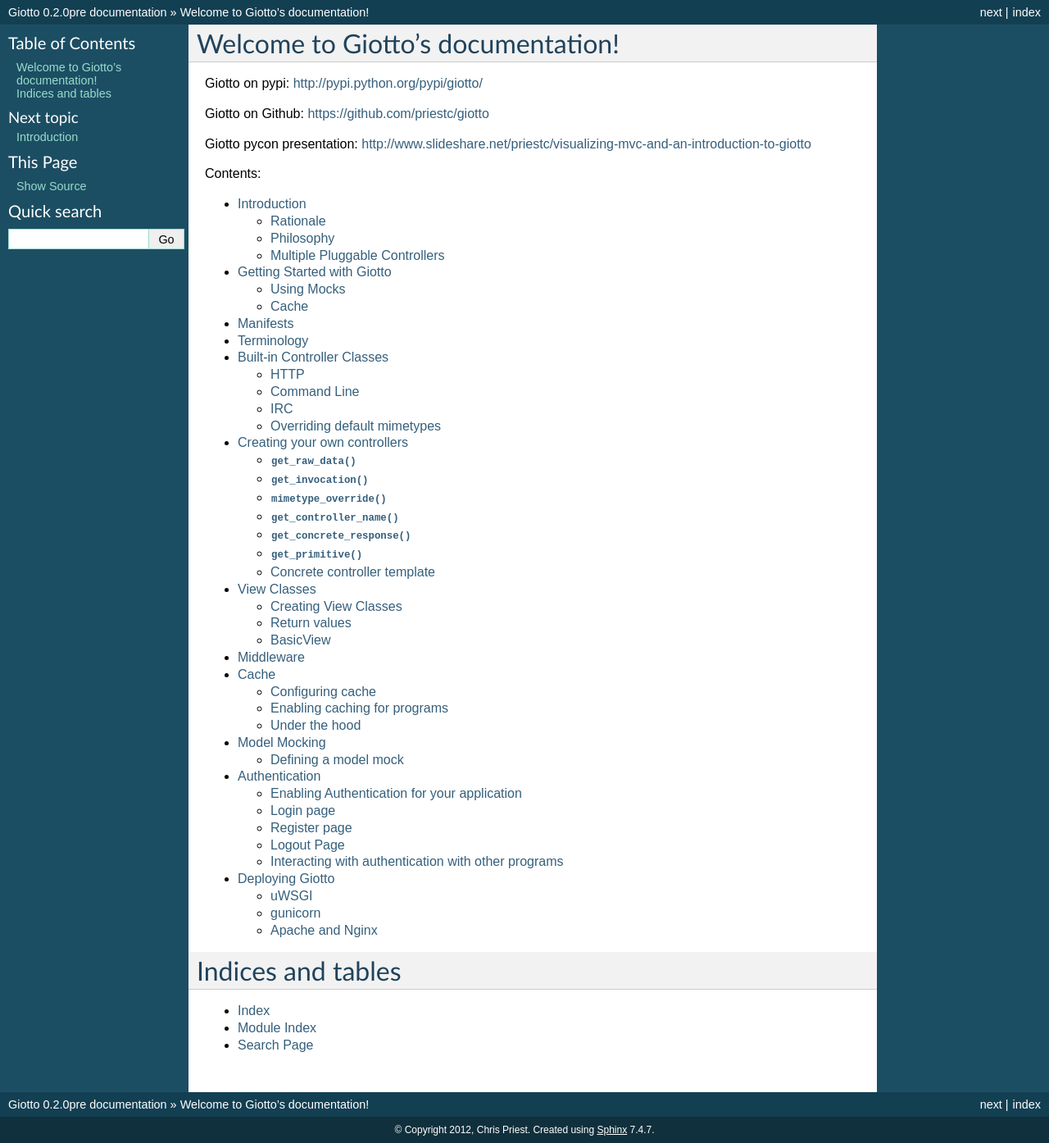
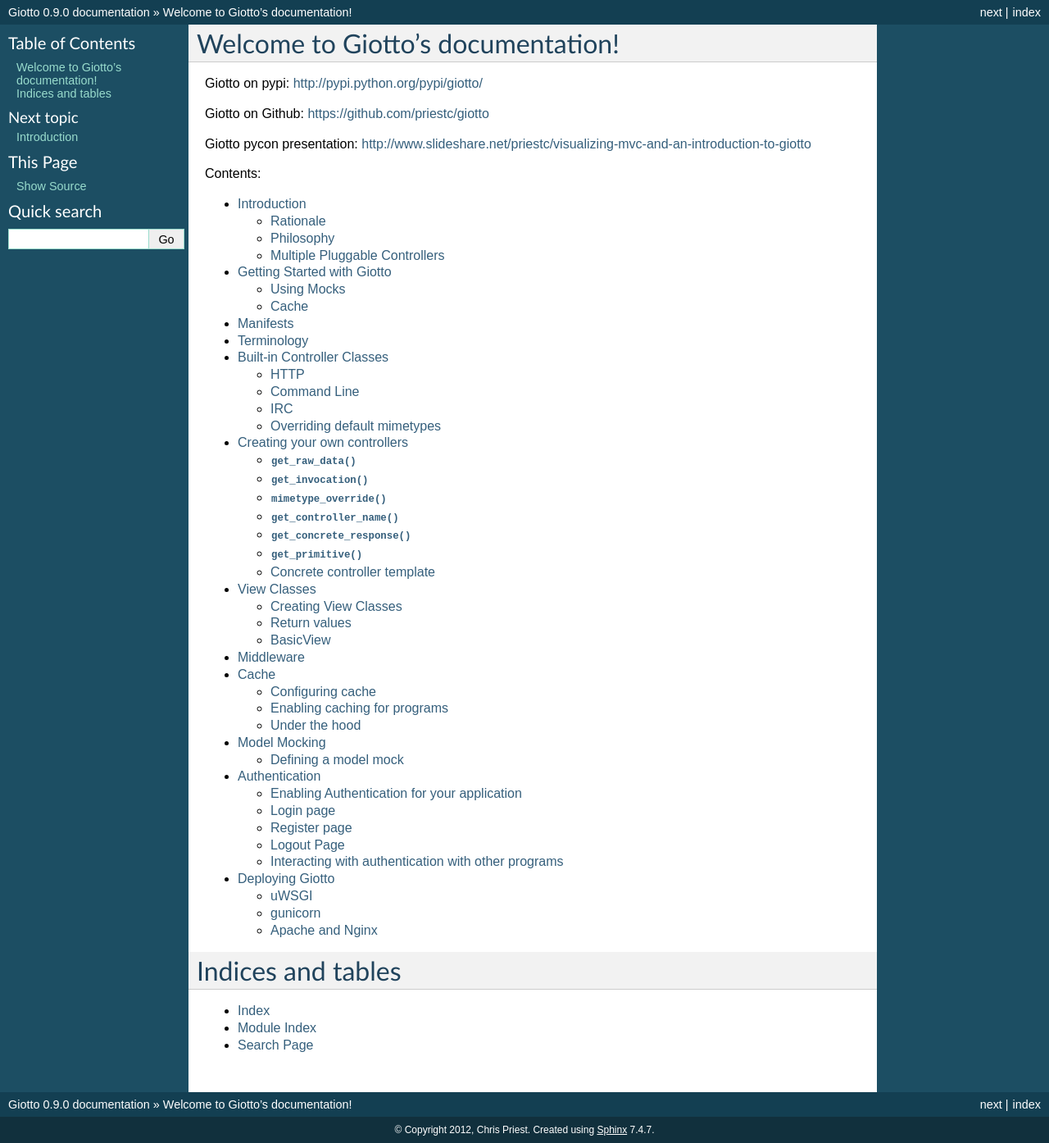
Before and after one commit to priestc/giotto, a Sphinx documentation site: the page built from docs/index.rst, in a window 1280 px wide. Shown: the whole page at 82% size. Built offline with Sphinx 7.4.7, drawn with Linux system fonts in a browser that asks for light colours; pages that are not in the unit, such as notebooks, are missing from menus.

Commit message:
0.9.0 release

```diff
--- a/docs/conf.py
+++ b/docs/conf.py
@@ -48,9 +48,9 @@
 # built documents.
 #
 # The short X.Y version.
-version = '0.2.0'
+version = '0.9.0'
 # The full version, including alpha/beta/rc tags.
-release = '0.2.0pre'
+release = '0.9.0'
 
 # The language for content autogenerated by Sphinx. Refer to documentation
 # for a list of supported languages.
--- a/setup.py
+++ b/setup.py
@@ -2,7 +2,7 @@
 
 setup(
 	name='giotto',
-    version='0.2.0pre',
+    version='0.9.0',
     description='MVC Application Framework',
     long_description=open('README.md').read(),
     author='Chris Priest',
```
